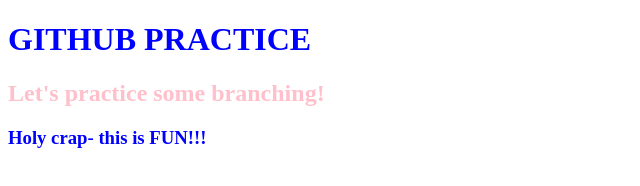
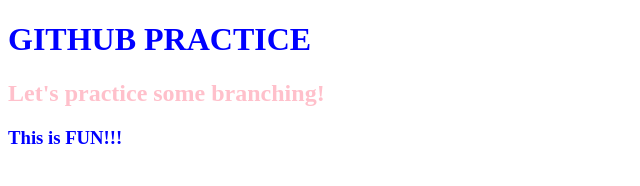
Before and after one commit to VisDPT/GitBranchFunAndPractice, a plain HTML site: page index.html in a window 1280 px wide. Shown: the whole page, without its empty margins (0-640 px from the left). Drawn offline with Linux system fonts and the light colour scheme.

Commit message:
testing123

```diff
--- a/index.html
+++ b/index.html
@@ -7,7 +7,7 @@
 <body>
 	<h1 style="color: blue">GITHUB PRACTICE</h1>
 	<h2 style="color: pink; "> Let's practice some branching!</h2>
-	<h3 style="color: blue; "> Holy crap- this is FUN!!!</h3>
+	<h3 style="color: blue; "> This is FUN!!!</h3>
 
 </body>
 </html>
```
